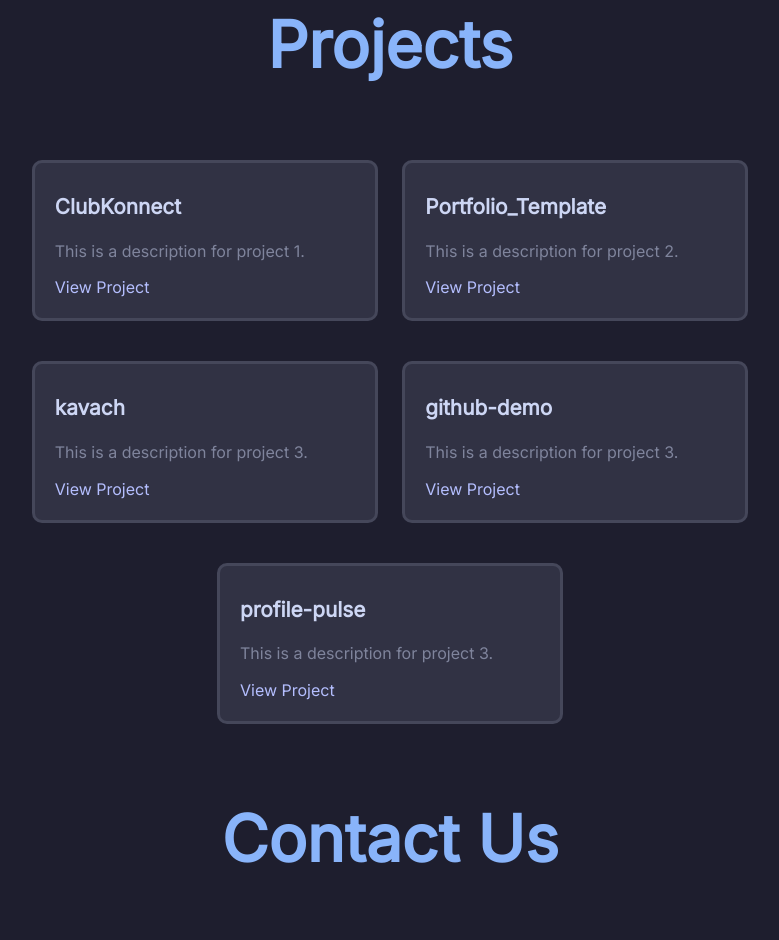
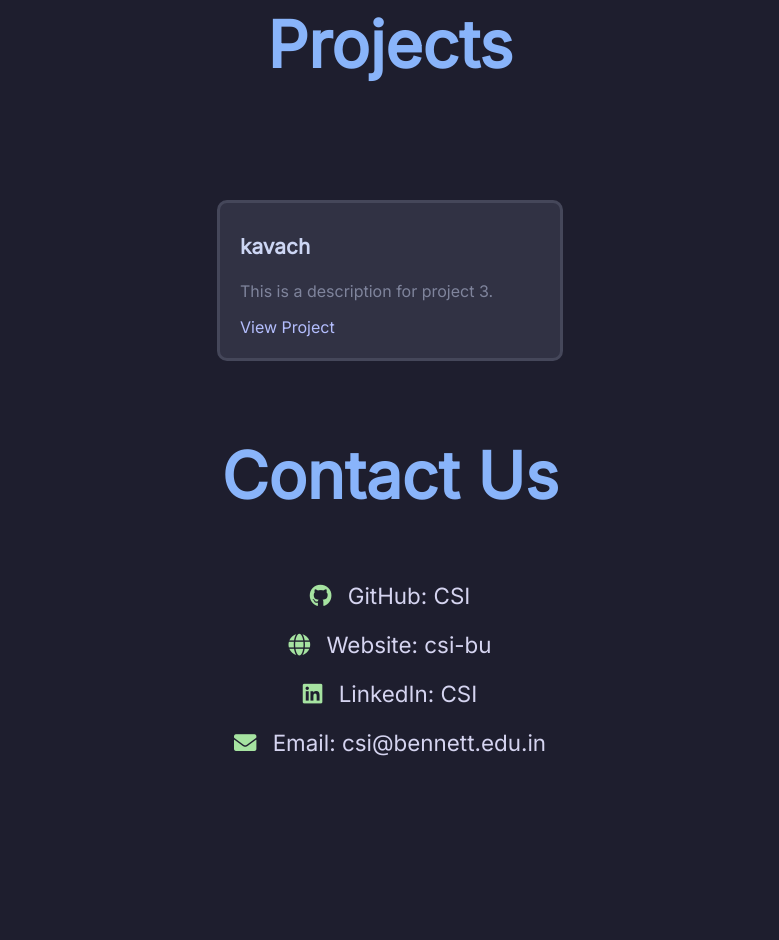
Before and after one commit to dityaverma/dityaverma.github.io, a plain HTML site: page index.html in a window 1280 px wide. Shown: the part 1868-2808 px from the top of the page, without its empty margins (250-1029 px from the left). After the commit the page ends 2643 px from the top, so only its background shows below. Drawn offline with Linux system fonts and the light colour scheme.

Commit message:
Add files via upload

```diff
--- a/index.html
+++ b/index.html
@@ -85,36 +85,7 @@
 
       <section id="projects">
         <div class="projects">
-          <div class="project">
-            <h3>ClubKonnect</h3>
 
-            <p>This is a description for project 1.</p>
-
-            <a
-              href="https://github.com/CSI-Bennett-University/ClubKonnect"
-              style="color: #b4befe; text-decoration: none"
-            >
-              <comment>View Project</comment>
-            </a>
-          </div>
-
-          <!-- This div container holds another single project. -->
-          <div class="project">
-            <!-- This h3 heading defines the project name. -->
-            <h3>Portfolio_Template</h3>
-
-            <!-- This paragraph defines the project description. -->
-            <p>This is a description for project 2.</p>
-
-            <!-- This anchor tag provides a link to the project's GitHub repository. -->
-            <a
-              href="https://github.com/CSI-Bennett-University/Portfolio_Template"
-              style="color: #b4befe; text-decoration: none"
-            >
-              <!-- This is because the GitHub repository contains the project's source code. -->
-              <comment>View Project</comment>
-            </a>
-          </div>
         </div>
       </section>
       <section id="projects">
@@ -131,40 +102,7 @@
             </a>
           </div>
 
-          <div class="project">
-            <h3>github-demo</h3>
 
-            <!-- This paragraph defines the project description. -->
-            <p>This is a description for project 3.</p>
-
-            <!-- This anchor tag provides a link to the project's GitHub repository. -->
-            <a
-              href="https://github.com/CSI-Bennett-University/github-demo"
-              style="color: #b4befe; text-decoration: none"
-            >
-              <!-- This is because the GitHub repository contains the project's source code. -->
-              <comment>View Project</comment>
-            </a>
-          </div>
-        </div>
-      </section>
-      <section id="projects">
-        <div class="projects">
-          <div class="project">
-            <h3>profile-pulse</h3>
-
-            <!-- This paragraph defines the project description. -->
-            <p>This is a description for project 3.</p>
-
-            <!-- This anchor tag provides a link to the project's GitHub repository. -->
-            <a
-              href="https://github.com/CSI-Bennett-University/profile-pulse"
-              style="color: #b4befe; text-decoration: none"
-            >
-              <!-- This is because the GitHub repository contains the project's source code. -->
-              <comment>View Project</comment>
-            </a>
-          </div>
         </div>
       </section>
     </section>
```
